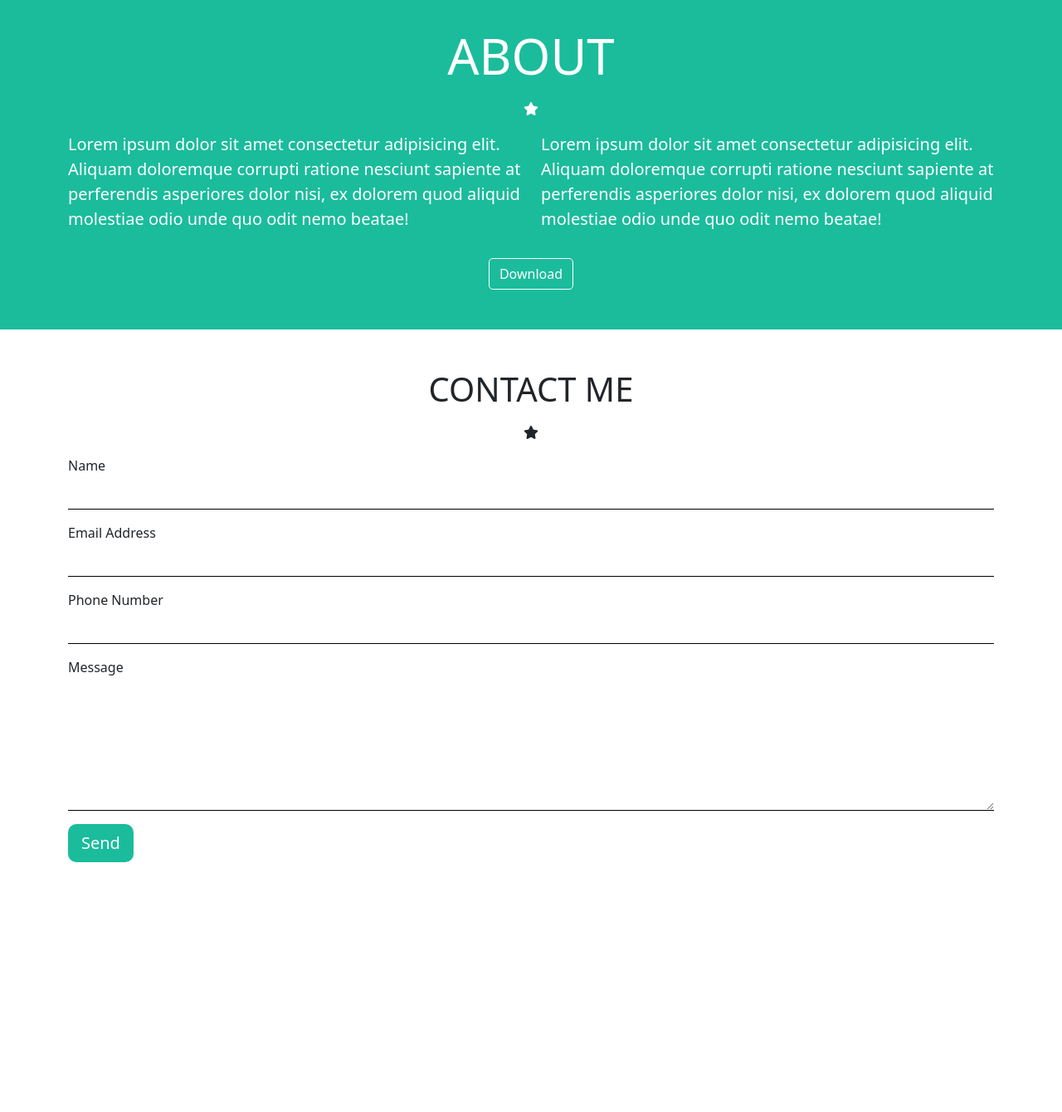
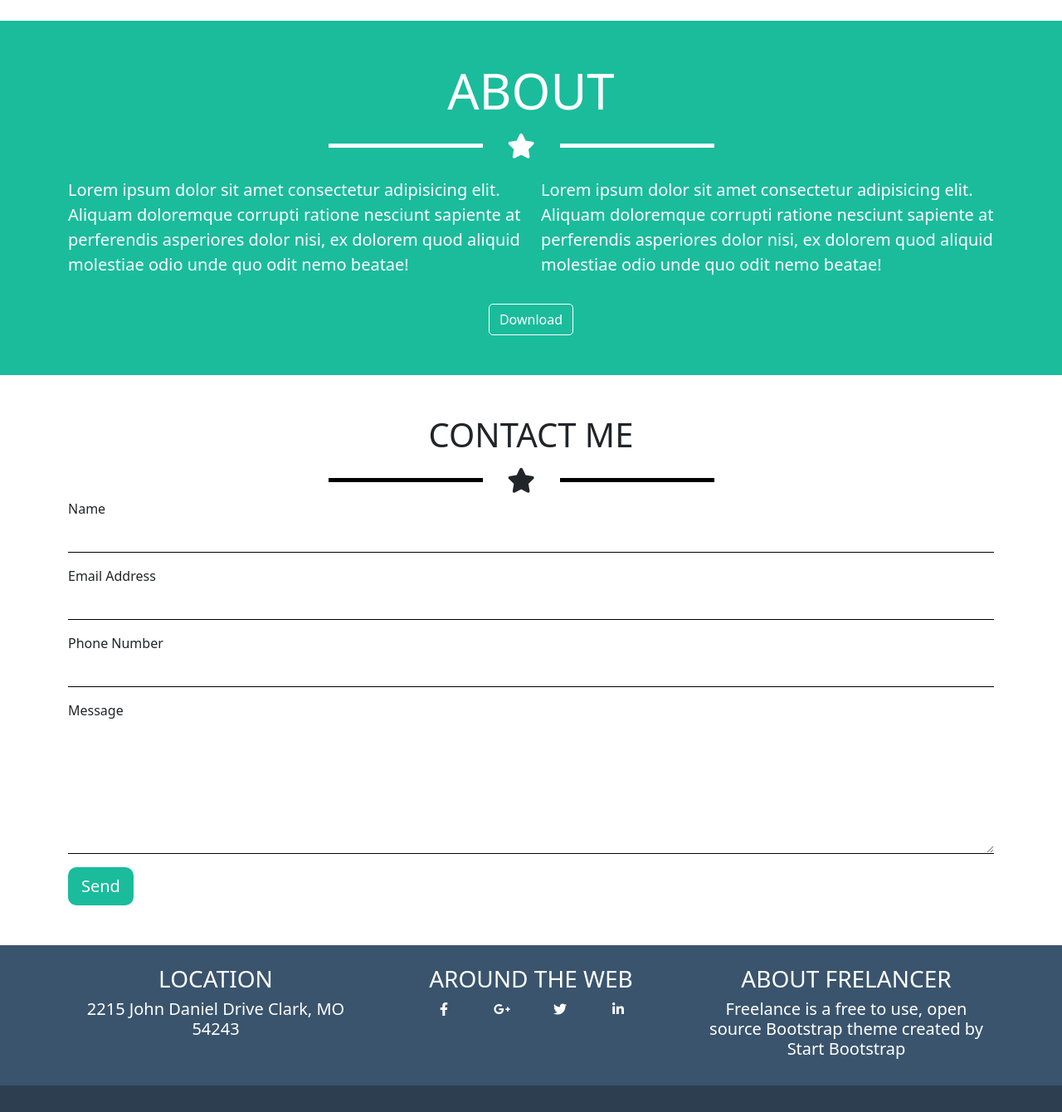
Before and after one commit to Stefanoclz/html-css-bootstrap-freelancer, a plain HTML site: page index.html in a window 1280 px wide. Shown: the part 1460-2800 px from the top of the page at 83% size. Before the commit the page ends 2547 px from the top, so only its background shows below. Drawn offline with nearby package versions, Linux system fonts and the light colour scheme.

Commit message:
layout completo inizio fix

```diff
--- a/css/style.css
+++ b/css/style.css
@@ -18,6 +18,14 @@
 
 .white {
     color: white;
+}
+
+.bg-black {
+    background-color: black;
+}
+
+.bg-white {
+    background-color: white;
 }
 
 header {
@@ -69,7 +77,23 @@ header {
     font-size: 25px;
 }
 
+.line {
+    height: 5px;
+}
+
+.star {
+    font-size: 30px;
+}
+
+.SCmarginY {
+    margin: auto 0;
+}
+
 /* inizio portfolio */
+
+.portfolio {
+    text-align: center;
+}
 
 .portfolio h1 {
     font-size: 60px;
@@ -101,3 +125,14 @@ input, textarea {
     border: none;
     font-size: 20px;
 }
+
+/* Inizio Info */
+
+.social i {
+    width: 70px;
+}
+
+.circle {
+    border: 1px soliod white;
+    border-radius: 50%;
+}
--- a/index.html
+++ b/index.html
@@ -44,10 +44,18 @@
                 START BOOTSTRAP
             </h1>
 
-            <div class="row">
-                <div class="col"><i class="fa-solid fa-horizontal-rule"></i></div>
-                <div class="col-2"><i class="fa-solid fa-star"></i></div>
-                <div class="col"><i class="fa-solid fa-horizontal-rule"></i></div>
+            <div class="row col-12 justify-content-center">
+                <div class="col-2 SCmarginY">
+                    <div class="row align-items-center">
+                        <div class="line bg-white"></div>
+                    </div>
+                </div>
+                <div class="col-1 text-center star"><i class="fa-solid fa-star"></i></div>
+                <div class="col-2 SCmarginY">
+                    <div class="row align-items-center">
+                        <div class="line bg-white"></div>
+                    </div>
+                </div>
             </div>
 
             <div class="jumboTxt">
@@ -69,10 +77,18 @@
 
                 <h1>PORTFOLIO</h1>
 
-                <div class="row">
-                    <div class="col"><i class="fa-solid fa-horizontal-rule"></i></div>
-                    <div class="col-2"><i class="fa-solid fa-star"></i></div>
-                    <div class="col"><i class="fa-solid fa-horizontal-rule"></i></div>
+                <div class="row col-12 justify-content-center">
+                    <div class="col-2 SCmarginY">
+                        <div class="row align-items-center">
+                            <div class="line bg-black"></div>
+                        </div>
+                    </div>
+                    <div class="col-1 text-center star"><i class="fa-solid fa-star"></i></div>
+                    <div class="col-2 SCmarginY">
+                        <div class="row align-items-center">
+                            <div class="line bg-black"></div>
+                        </div>
+                    </div>
                 </div>
 
                 <div class="row my-4">
@@ -113,10 +129,18 @@
                 <div class="portfolio text-center">
                     <h1>ABOUT</h1>
 
-                    <div class="row my-3">
-                        <div class="col"><i class="fa-solid fa-horizontal-rule"></i></div>
-                        <div class="col-2"><i class="fa-solid fa-star"></i></div>
-                        <div class="col"><i class="fa-solid fa-horizontal-rule"></i></div>
+                    <div class="row col-12 justify-content-center">
+                        <div class="col-2 SCmarginY">
+                            <div class="row align-items-center">
+                                <div class="line bg-white"></div>
+                            </div>
+                        </div>
+                        <div class="col-1 text-center star"><i class="fa-solid fa-star"></i></div>
+                        <div class="col-2 SCmarginY">
+                            <div class="row align-items-center">
+                                <div class="line bg-white"></div>
+                            </div>
+                        </div>
                     </div>
 
                     <div class="row text-start my-3">
@@ -156,10 +180,18 @@
 
                 <h1>CONTACT ME</h1>
 
-                <div class="row my-3">
-                    <div class="col"><i class="fa-solid fa-horizontal-rule"></i></div>
-                    <div class="col-2"><i class="fa-solid fa-star"></i></div>
-                    <div class="col"><i class="fa-solid fa-horizontal-rule"></i></div>
+                <div class="row col-12 justify-content-center">
+                    <div class="col-2 SCmarginY">
+                        <div class="row align-items-center">
+                            <div class="line bg-black"></div>
+                        </div>
+                    </div>
+                    <div class="col-1 text-center star"><i class="fa-solid fa-star"></i></div>
+                    <div class="col-2 SCmarginY">
+                        <div class="row align-items-center">
+                            <div class="line bg-black"></div>
+                        </div>
+                    </div>
                 </div>
 
                 <form class="text-start">
@@ -176,10 +208,62 @@
                         <input class="py-2 px-3 text-start bg-green white" type="submit" value="Send">
                     </div>
                 </form>
+            </div>
+        </div>
 
+        <!-- / sezione contact me -->
+
+        <!-- Inizio sezione Info -->
+
+        <div class="container-fluid bg-grey">
+            <div class="container">
+                <div class="info py-4">
+
+                    <div class="row white text-center">
+                        <div class="col">
+                            <h3>LOCATION</h3>
+                            <h5>2215 John Daniel Drive Clark, MO 54243</h5>
+                        </div>
+                        <div class="col">
+                            <div class="row flex-column">
+                                <h3>AROUND THE WEB</h3>
+                                <div class="social d-flex flex-row justify-content-center">
+                                    <div class="circle">
+                                        <i class="fa-brands fa-facebook-f"></i>
+                                    </div>
+                                    <div class="circle">
+                                        <i class="fa-brands fa-google-plus-g"></i>
+                                    </div>
+                                    <div class="circle">
+                                        <i class="fa-brands fa-twitter"></i>
+                                    </div>
+                                    <div class="circle">
+                                        <i class="fa-brands fa-linkedin-in"></i>
+                                    </div>
+                                </div>
+                            </div>
+                        </div>
+                        <div class="col">
+                            <h3>ABOUT FRELANCER</h3>
+                            <h5>Freelance is a free to use, open source Bootstrap theme created by Start Bootstrap</h5>
+                        </div>
+                    </div>
+                </div>
             </div>
         </div>
     </main>
+
+    <!-- / sezione info -->
+
+    <!-- inizio footer -->
+
+    <footer>
+        <div class="container-fluid bg-blue white text-center py-5">
+            <p class="m-0">
+                Copyright <i class="fa-regular fa-copyright"></i> Your Website 2019
+            </p>
+        </div>
+    </footer>
 </body>
 
 </html>
```
